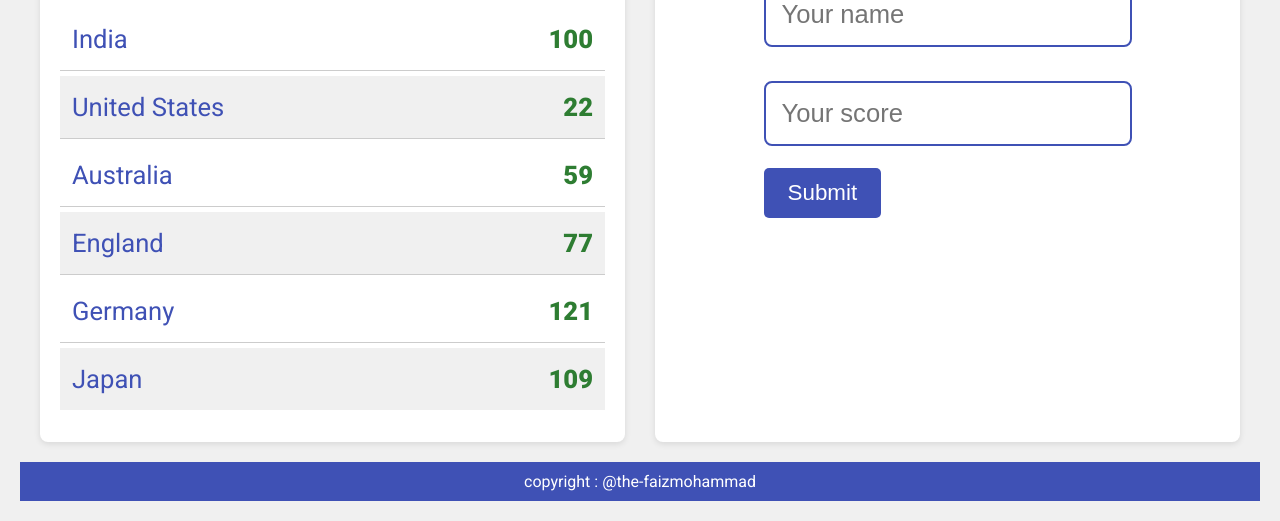
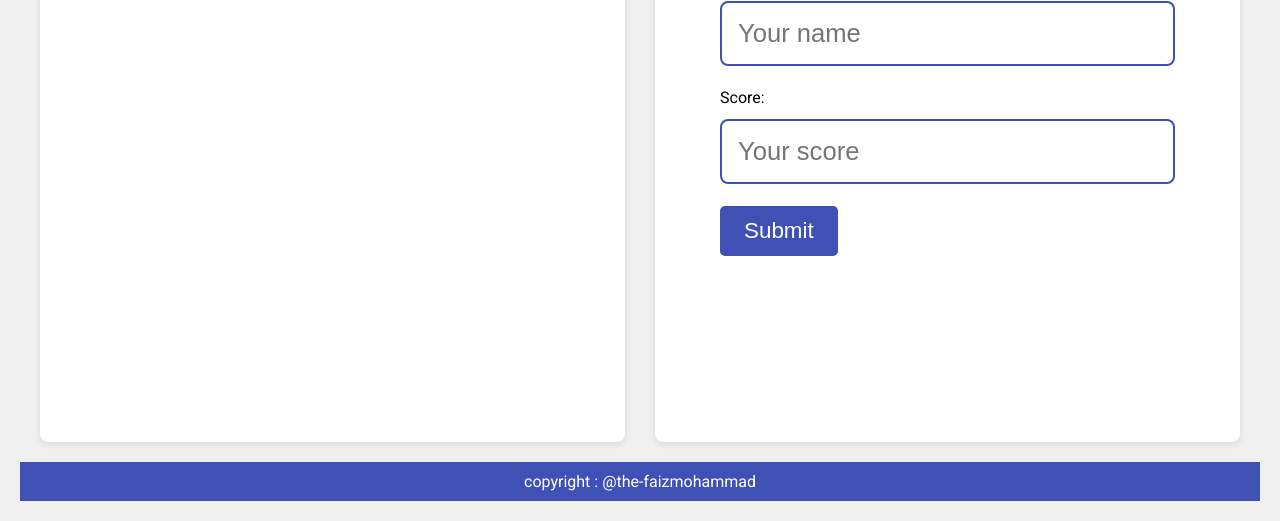
Before and after one commit to the-faizmohammad/leaderboard-game, a website built with webpack: page src/index.html in a window 1280 px wide. Shown: the part 279-800 px from the top of the page. Built offline with nearby package versions, Linux system fonts and the light colour scheme.

Commit message:
Update index.html

```diff
--- a/src/index.html
+++ b/src/index.html
@@ -4,7 +4,6 @@
     <meta charset="UTF-8">
     <meta name="viewport" content="width=device-width, initial-scale=1.0">
     <link href="https://fonts.googleapis.com/css2?family=Roboto:ital,wght@0,100;0,300;0,400;0,500;0,900;1,100;1,300;1,400;1,500;1,700;1,900&display=swap" rel="stylesheet">
-    <link rel="stylesheet" href="styles.css">
     <title>Leaderboard-game</title>
 </head>
 <body>
@@ -19,43 +18,19 @@
                 <button id="scores-refresh" type="button">Refresh</button>
             </div>
             <ul class="scores-list">
-                <!-- example list elements (scores) -->
-                <li>
-                    <p class="country">India</p>
-                    <p class="score-value">100</p>
-                </li>
-                <li>
-                    <p class="country">United States</p>
-                    <p class="score-value">22</p>
-                </li>
-                <li>
-                    <p class="country">Australia</p>
-                    <p class="score-value">59</p>
-                </li>
-                <li>
-                    <p class="country">England</p>
-                    <p class="score-value">77</p>
-                </li>
-                <li>
-                    <p class="country">Germany</p>
-                    <p class="score-value">121</p>
-                </li>
-                <li>
-                    <p class="country">Japan</p>
-                    <p class="score-value">109</p>
-                </li>
+                <!-- Scores will be added dynamically here -->
             </ul>
         </section>
         <!-- section to add the name and score -->
         <section class="add-scores">
             <h2 class="title">Add your score</h2>
-            <form action="#" method="POST">
+            <form>
                 <div class="user-input">
-                    <label for="name"></label>
-                    <input type="text" id="name" placeholder="Your name" required/>
+                    <label for="user-name">User Name:</label>
+                    <input type="text" id="user-name" placeholder="Your name" required/>
                 </div>
                 <div class="user-input">
-                    <label for="score"></label>
+                    <label for="score">Score:</label>
                     <input type="number" id="score" placeholder="Your score" required/>
                 </div>
                 <div class="submit-btn">
@@ -64,6 +39,7 @@
             </form>
         </section>
     </main>
+    </main>
     <footer class="footer">
         copyright : @the-faizmohammad
     </footer>
```
